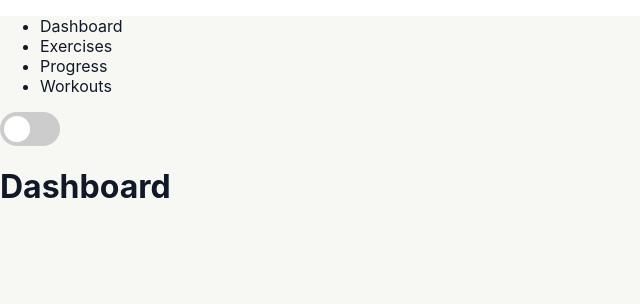
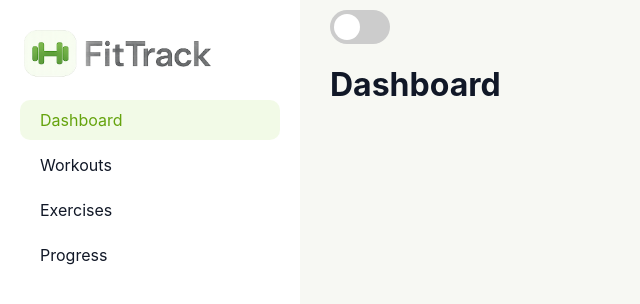
Before and after one commit to Tarantil/fittrack, a React (Vite) app: page / in a window 1280 px wide. Shown: the top 304 px of the page, without its empty margins (0-640 px from the left). Built offline with nearby package versions, Linux system fonts and the light colour scheme.

Commit message:
Set sidebar

```diff
--- a/src/components/MainNavigation.tsx
+++ b/src/components/MainNavigation.tsx
@@ -6,12 +6,6 @@ type MainNavigationProps={
 export default function MainNavigation({onSetMode}:MainNavigationProps){
     return (
         <header>
-            <ul>
-                <li><NavLink to="/" className={({isActive})=>isActive?'active':undefined}>Dashboard</NavLink></li>
-                <li><NavLink to="/exercises" className={({isActive})=>isActive?'active':undefined}>Exercises</NavLink></li>
-                <li><NavLink to="/progress" className={({isActive})=>isActive?'active':undefined}>Progress</NavLink></li>
-                <li><NavLink to="/workouts" className={({isActive})=>isActive?'active':undefined}>Workouts</NavLink></li>
-            </ul>
             <ToggleButton name="mode" onClick={onSetMode}/>
         </header>
     );
--- /dev/null
+++ b/src/components/Sidebar.module.css
@@ -0,0 +1,34 @@
+.sidebar{
+    position: fixed;
+    width: 300px;
+    top: 0;
+    left: 0;
+    height: 100%;
+    background-color: var(--color-surface);
+    padding: 30px 20px;
+}
+.logo{
+    max-height: 50px;
+    width: auto;
+}
+.nav{
+    list-style-type: none;
+    padding: 0;
+}
+.nav li{
+    margin-bottom: 5px;
+}
+.nav a{
+    padding: 10px 20px;
+    display: flex;
+    border-radius: 10px;
+    transition: color .2s linear;
+}
+.nav a:hover{
+    color: var(--color-primary-dark);
+    background: rgb(from var(--color-primary) r g b / 10%);
+}
+.active{
+    color: var(--color-primary-dark);
+    background: rgb(from var(--color-primary) r g b / 10%);
+}
--- /dev/null
+++ b/src/components/Sidebar.tsx
@@ -0,0 +1,19 @@
+import { Link, NavLink } from "react-router-dom";
+import logo from "../assets/logo-dark.png";
+import classes from "./Sidebar.module.css";
+export default function Sidebar(){
+    return (
+        <aside className={classes.sidebar}>
+            <Link to='/'>
+                <img src={logo} alt="Logo" className={classes.logo}/>
+            </Link>
+            <ul className={classes.nav}>
+                <li><NavLink to='/' className={({isActive})=>isActive?classes.active:undefined}>Dashboard</NavLink></li>
+                <li><NavLink to="/workouts" className={({isActive})=>isActive?classes.active:undefined}>Workouts</NavLink></li>
+                <li><NavLink to="/exercises" className={({isActive})=>isActive?classes.active:undefined}>Exercises</NavLink></li>
+                <li><NavLink to="/progress" className={({isActive})=>isActive?classes.active:undefined}>Progress</NavLink></li>
+
+            </ul>
+        </aside>
+    );
+}
--- a/src/index.css
+++ b/src/index.css
@@ -69,7 +69,9 @@ select {
 button {
   cursor: pointer;
 }
-
+img{
+  max-width: 100%;
+}
 a {
   color: inherit;
   text-decoration: none;
--- /dev/null
+++ b/src/pages/Root.module.css
@@ -0,0 +1,4 @@
+.main{
+    margin-left: 300px;
+    padding: 10px 30px;
+}
--- a/src/pages/Root.tsx
+++ b/src/pages/Root.tsx
@@ -1,7 +1,8 @@
 import { Outlet } from "react-router-dom";
 import MainNavigation from "../components/MainNavigation";
 import { useState } from "react";
-
+import Sidebar from "../components/Sidebar";
+import classes from "./Root.module.css";
 export default function RootLayout(){
     const [darkMode, setDarkMode] = useState<boolean>(false);
 
@@ -11,9 +12,11 @@ export default function RootLayout(){
 
     return (
         <div className="app" data-theme={darkMode?"dark":undefined}>
-            <MainNavigation onSetMode={modeHandler}/>
-            <Outlet />
-
+                <Sidebar />
+                <div className={classes.main}>
+                    <MainNavigation onSetMode={modeHandler}/>
+                    <Outlet />
+                </div>
         </div>
     );
 }
```
